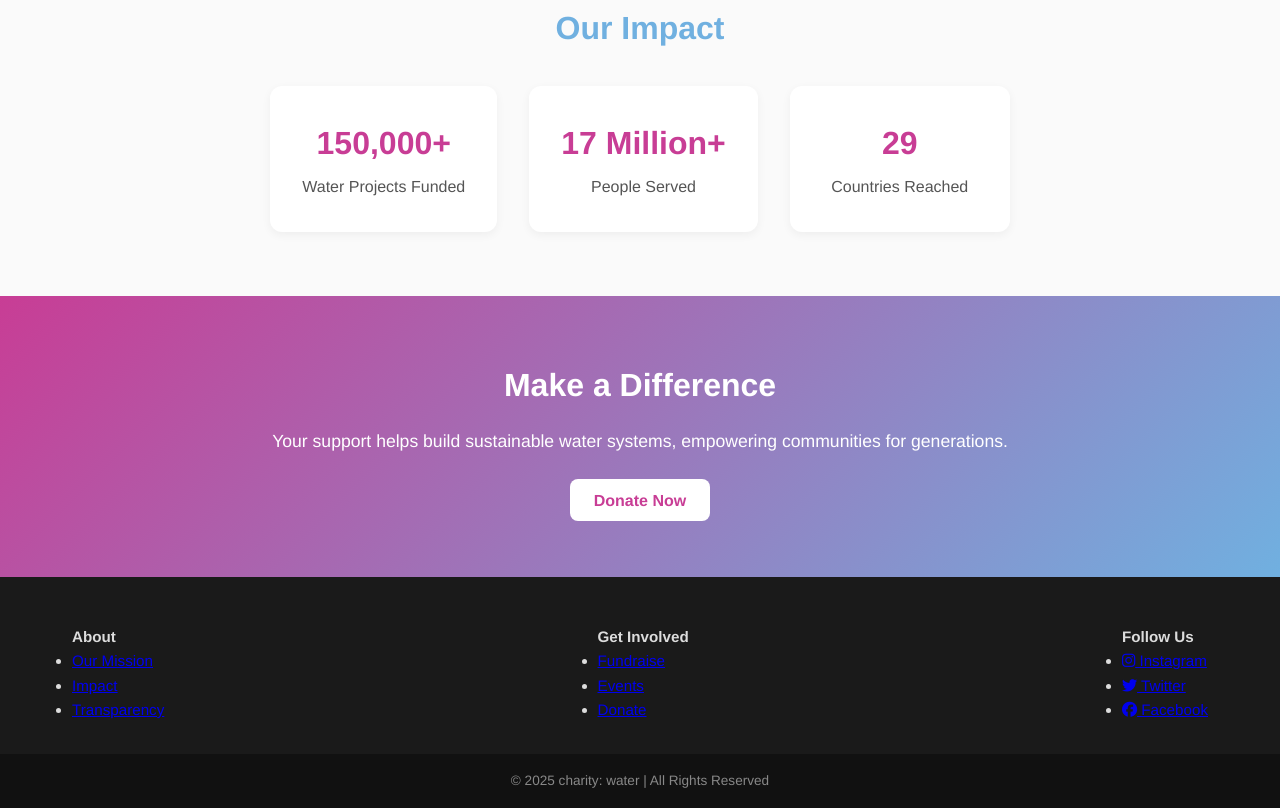
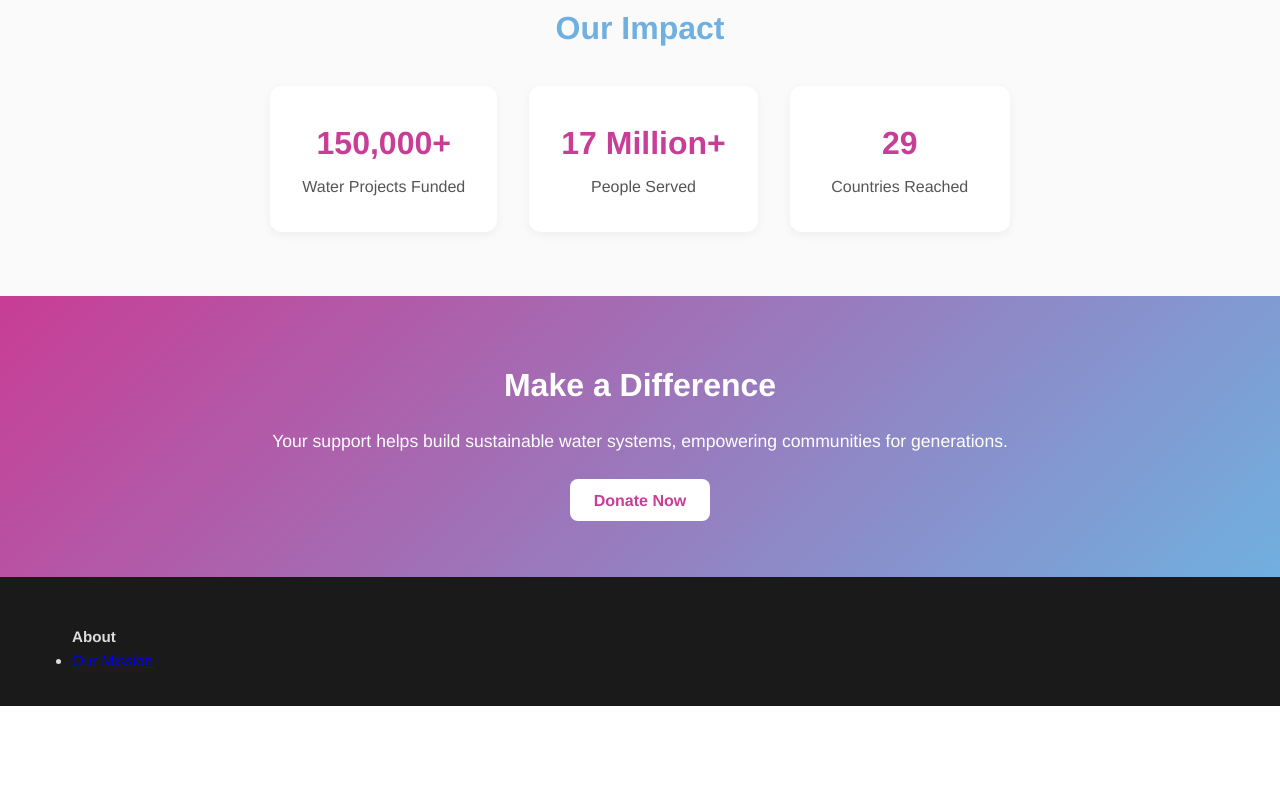
Before and after one commit to kdhim001/Charity-water5, a plain HTML site: page index.html in a window 1280 px wide. Shown: the part 1141-1949 px from the top of the page. After the commit the page ends 1847 px from the top, so only its background shows below. Drawn offline with Linux system fonts and the light colour scheme.

Commit message:
Update index.html

```diff
--- a/index.html
+++ b/index.html
@@ -72,51 +72,4 @@
         <h4>About</h4>
         <ul>
           <li><a href="#mission">Our Mission</a></li>
-          <li><a href="#impact">Impact</a></li>
-          <li><a href="#">Transparency</a></li>
-        </ul>
-      </div>
-
-      <div class="footer-links">
-        <h4>Get Involved</h4>
-        <ul>
-          <li><a href="#">Fundraise</a></li>
-          <li><a href="#">Events</a></li>
-          <li><a href="#donate">Donate</a></li>
-        </ul>
-      </div>
-
-      <div class="footer-links">
-        <h4>Follow Us</h4>
-        <ul>
-          <li><a href="#"><i class="fab fa-instagram"></i> Instagram</a></li>
-          <li><a href="#"><i class="fab fa-twitter"></i> Twitter</a></li>
-          <li><a href="#"><i class="fab fa-facebook"></i> Facebook</a></li>
-        </ul>
-      </div>
-    </div>
-    <div class="footer-bottom">
-      <p>© 2025 charity: water | All Rights Reserved</p>
-    </div>
-  </footer>
-
-  <script>
-    const mobileToggle = document.getElementById('mobileToggle');
-    const navLinks = document.getElementById('navLinks');
-
-    mobileToggle.addEventListener('click', () => {
-      navLinks.classList.toggle('active');
-      mobileToggle.innerHTML = navLinks.classList.contains('active')
-        ? '<i class="fas fa-times"></i>'
-        : '<i class="fas fa-bars"></i>';
-    });
-
-    document.querySelectorAll('.nav-links a').forEach(link => {
-      link.addEventListener('click', () => {
-        navLinks.classList.remove('active');
-        mobileToggle.innerHTML = '<i class="fas fa-bars"></i>';
-      });
-    });
-  </script>
-</body>
-</html>
+          <l
```
